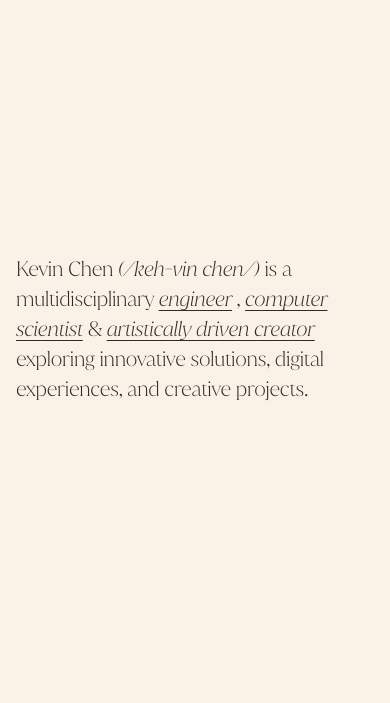
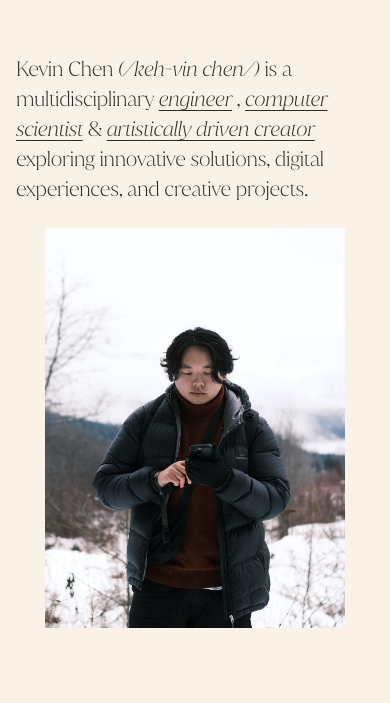
Before and after one commit to KevinChen2211/personal-portfolio, a Next.js app: page / in a window 390 px wide. Shown: the part 141-844 px from the top of the page. Built offline with nearby package versions, Linux system fonts and the light colour scheme; a web font is replaced by a local one.

Commit message:
include image in both mobile and desktop

```diff
--- a/app/page.tsx
+++ b/app/page.tsx
@@ -287,16 +287,8 @@ export default function Home() {
           </div>
 
           {/* Kevin Chen Portrait Image */}
-          <div className="relative flex-shrink-0 w-full md:w-auto md:ml-auto mb-6 md:mb-0">
-            <div
-              className="relative w-full h-[50vh] max-h-[400px] md:w-[55vw] md:max-w-[900px] md:h-[80vh] md:max-h-[900px]"
-              style={{
-                width: "var(--portrait-width)",
-                maxWidth: "var(--portrait-max-width)",
-                height: "var(--portrait-height)",
-                maxHeight: "var(--portrait-max-height)",
-              }}
-            >
+          <div className="relative flex-shrink-0 w-full md:w-[55vw] md:max-w-[600px] md:ml-auto mb-6 md:mb-0">
+            <div className="relative w-full h-[50vh] max-h-[400px] md:h-[80vh] md:max-h-[900px]">
               <Image
                 src="/images/KevinChen.jpg"
                 alt="Kevin Chen"
```
